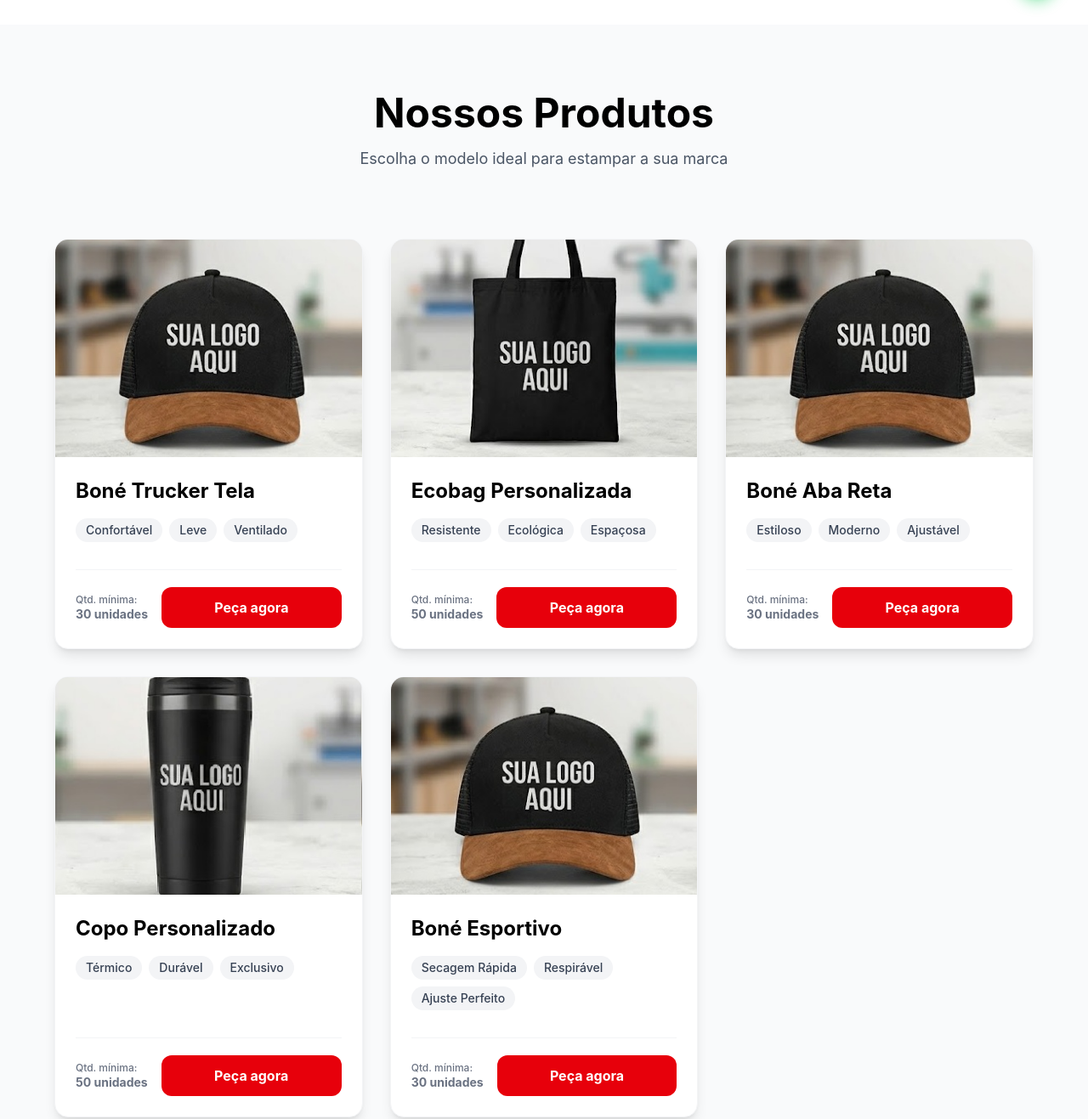
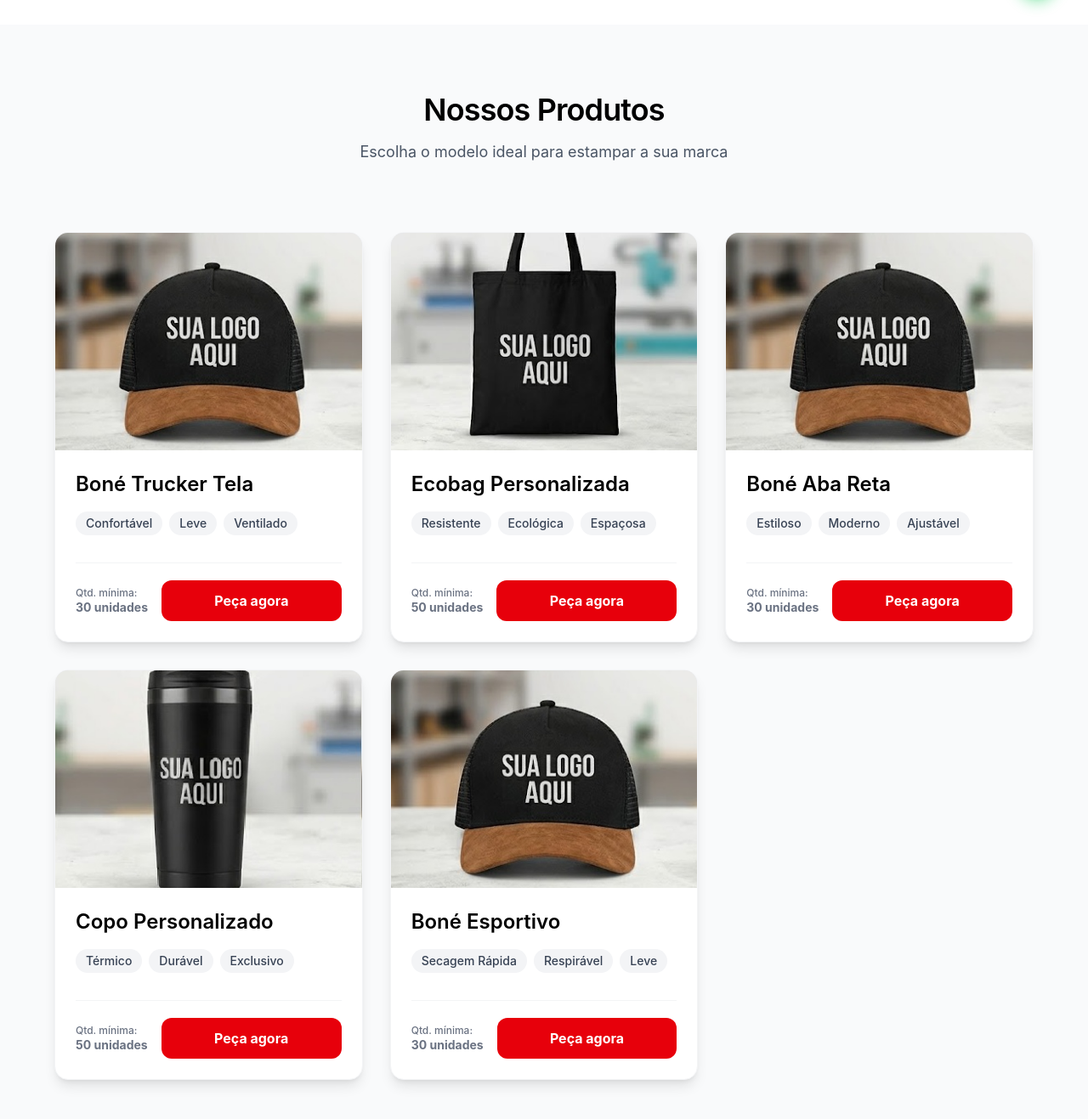
Before and after one commit to gloria-mariass/afa-bones, a website built with Vite: page index.html in a window 1280 px wide. Shown: the part 771-2088 px from the top of the page at 85% size. Built offline with nearby package versions, Linux system fonts and the light colour scheme; grey boxes are pictures that could not be loaded; files whose address does not match are found by name.

Commit message:
Alterações de Padronização

```diff
--- a/index.html
+++ b/index.html
@@ -80,7 +80,7 @@
     <div class="container mx-auto px-4">
 
       <div class="text-center mb-16">
-        <h2 class="text-3xl md:text-5xl font-bold text-industrial-black mb-4">Nossos Produtos</h2>
+        <h2 class="text-3xl md:text-4xl font-semibold tracking-tight text-industrial-black mb-4">Nossos Produtos</h2>
         <p class="text-gray-600 text-lg">Escolha o modelo ideal para estampar a sua marca</p>
       </div>
 
--- a/public/assets/produtos.json
+++ b/public/assets/produtos.json
@@ -27,6 +27,6 @@
         "titulo": "Boné Esportivo",
         "quantidade_minima": 30,
         "imagem": "src/img/bone.jpg",
-        "beneficios": ["Secagem Rápida", "Respirável", "Ajuste Perfeito"]
+        "beneficios": ["Secagem Rápida", "Respirável", "Leve"]
     }
 ]
--- a/src/js/loadCarrossel.js
+++ b/src/js/loadCarrossel.js
@@ -18,7 +18,7 @@
         <div class="flex-shrink-0 w-[85%] sm:w-[350px] md:w-auto snap-center bg-pure-white rounded-2xl shadow-lg border border-gray-100 overflow-hidden flex flex-col hover:shadow-xl transition-shadow duration-300">
             <img src="${item.imagem}" alt="${item.titulo}" class="w-full h-64 object-cover bg-gray-200" loading="lazy">
             <div class="p-6 flex flex-col flex-grow">
-                <h3 class="text-2xl font-bold text-industrial-black mb-4">${item.titulo}</h3>
+                <h3 class="text-2xl font-semibold text-industrial-black mb-4">${item.titulo}</h3>
 
                 <div class="flex flex-wrap gap-2 mb-8">
                     ${tagsHtml}
```
